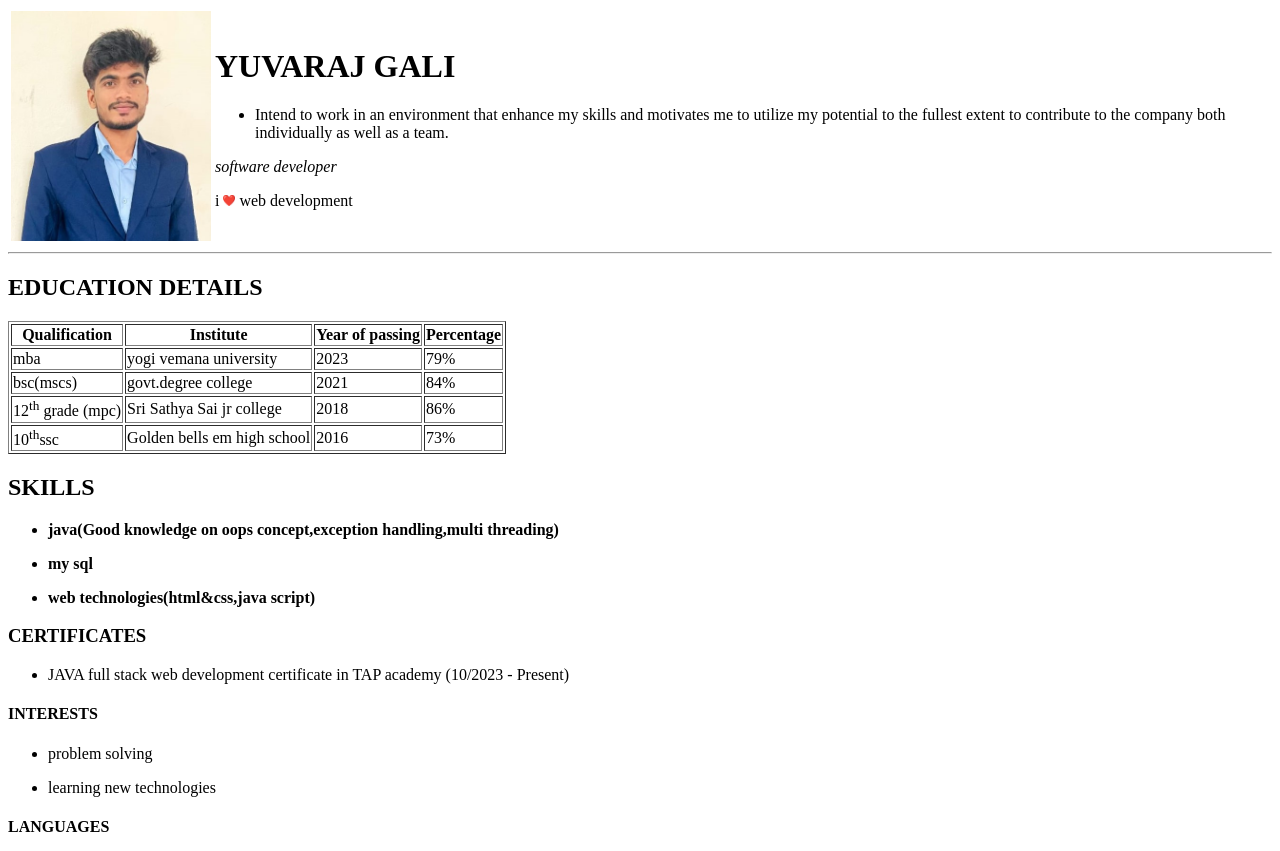
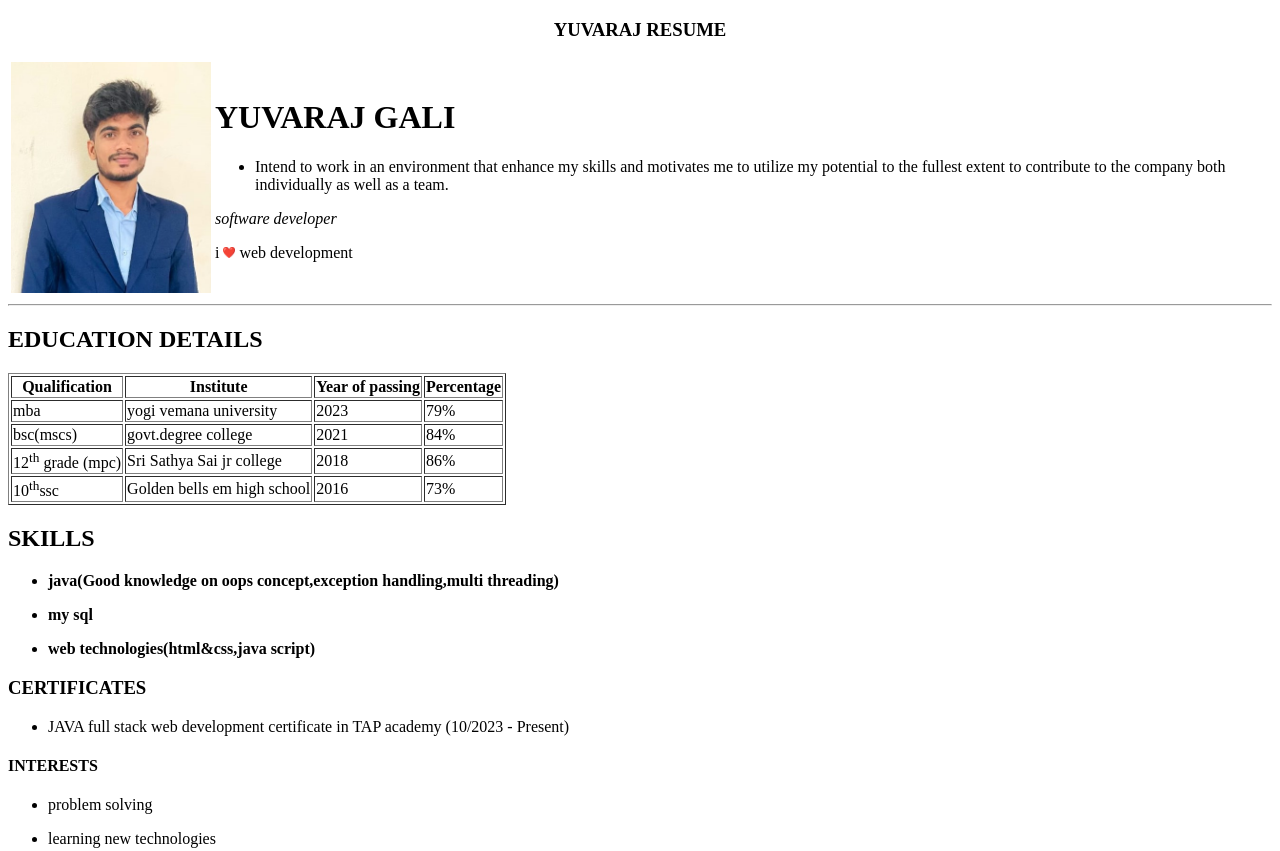
Before and after one commit to Yuvaraj57235/portfolio.github.io, a plain HTML site: page index.html in a window 1280 px wide. Shown: the top 851 px of the page. Drawn offline with Linux system fonts and the light colour scheme.

Commit message:
Update index.html

```diff
--- a/index.html
+++ b/index.html
@@ -6,11 +6,11 @@
     <title>YUVARAJ_resume</title>
 </head>
 <body>
-
+<h3><center>YUVARAJ RESUME</center></h3>
 
     <table >
         <tr>
-            <td> <img style="float:left" width="200" src=" PHOTO.RAJU.jpg" alt="raju photo"></td>
+            <td> <img style="float:right" width="200" src=" PHOTO.RAJU.jpg" alt="raju photo"></td>
             <td><h1>YUVARAJ GALI</h1>
                 <p><ul>
                     <li>Intend to work in an environment that enhance my skills and motivates me to utilize my potential to
```
